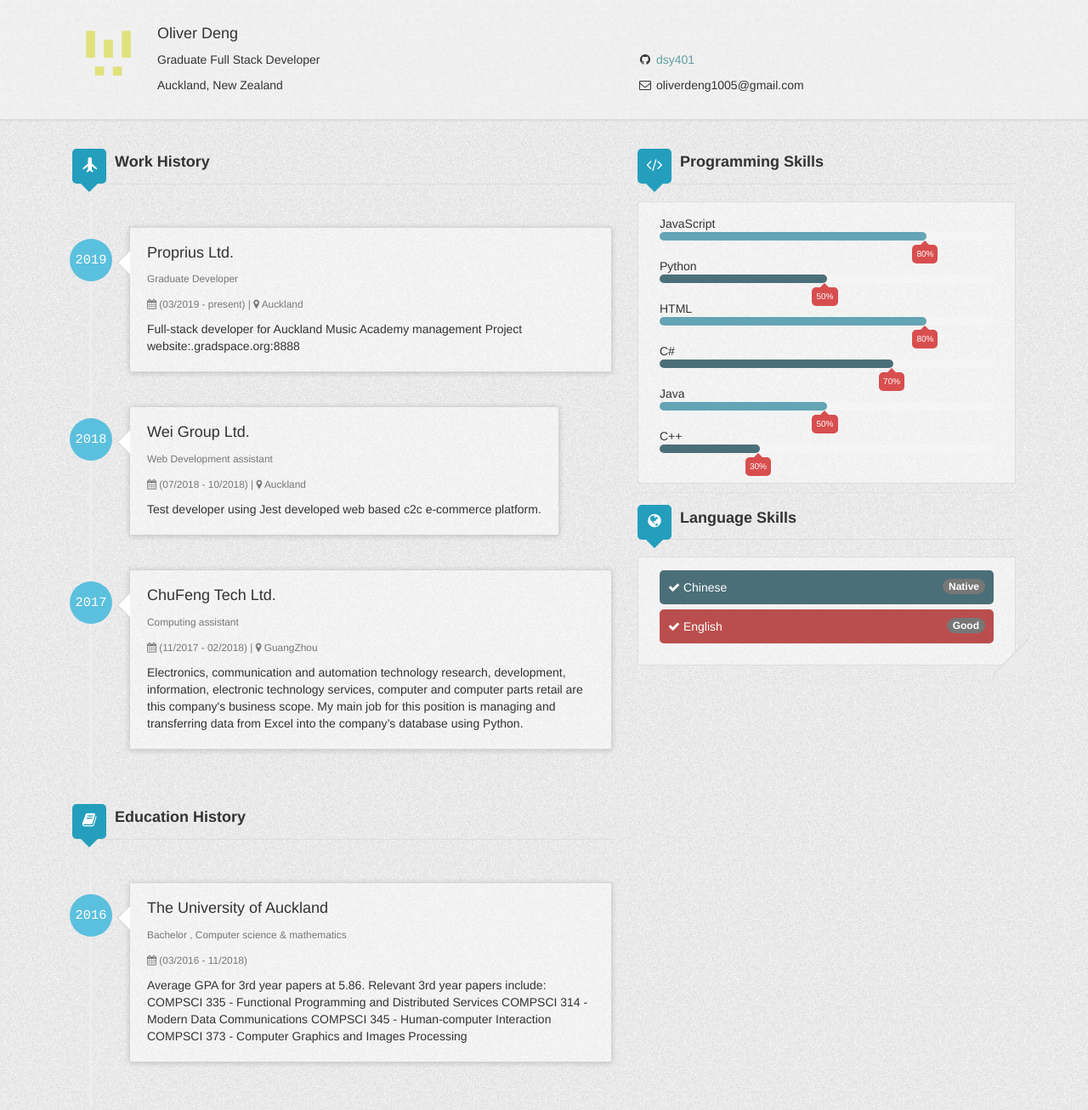
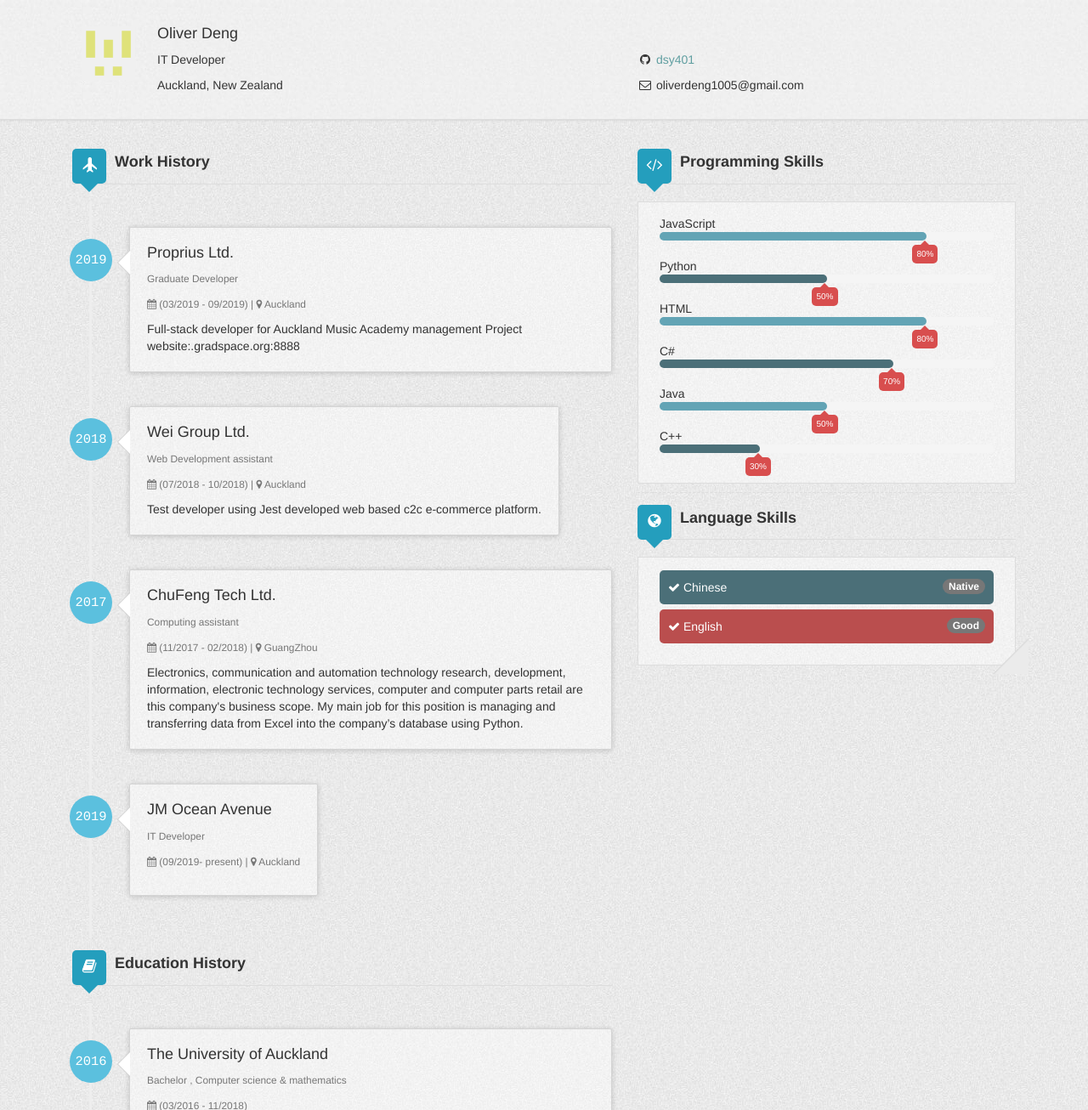
Before and after one commit to dsy401/OliBlog, a Jekyll site: the page built from about.html, in a window 1280 px wide and 1400 px high, cut to the strip 0-1306 px from the top of the window. Shown: the whole strip at 85% size. Built offline with Jekyll 4.4.1, drawn with Linux system fonts in a browser that asks for light colours.

Commit message:
Updated '_data/author.yml' via CloudCannon

```diff
--- a/_data/author.yml
+++ b/_data/author.yml
@@ -1,5 +1,5 @@
 name: Oliver Deng
-title: Graduate Full Stack Developer
+title: IT Developer
 address: 'Auckland, New Zealand'
 email: oliverdeng1005@gmail.com
 github: dsy401
@@ -10,7 +10,7 @@ workHistory:
     location: Auckland
     title: Graduate Developer
     started: '2019'
-    duration: (03/2019 - present)
+    duration: (03/2019 - 09/2019)
     description: >-
       Full-stack developer for Auckland Music Academy management Project
       website:.gradspace.org:8888
@@ -33,6 +33,13 @@ workHistory:
       computer parts retail are this company's business scope. My main job for
       this position is managing and transferring data from Excel into the
       company’s database using Python.
+  - work1:
+    company: JM Ocean Avenue
+    location: Auckland
+    title: IT Developer
+    started: '2019'
+    duration: (09/2019- present)
+    description:
 educationHistory:
   - education1:
     organization: The University of Auckland
```
